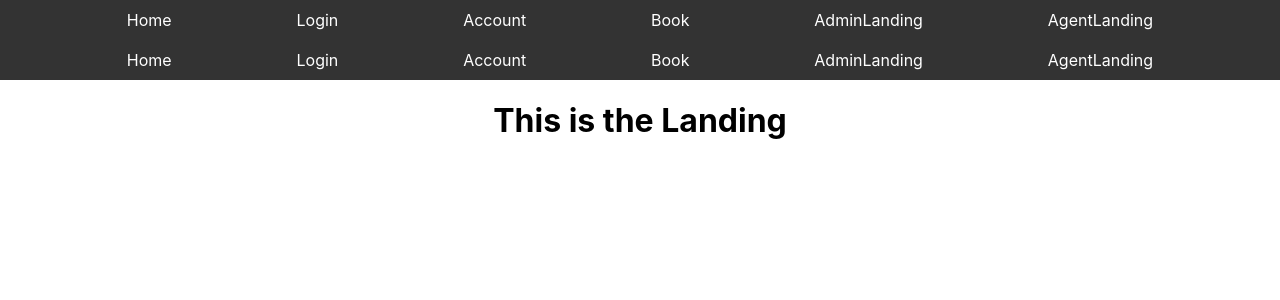
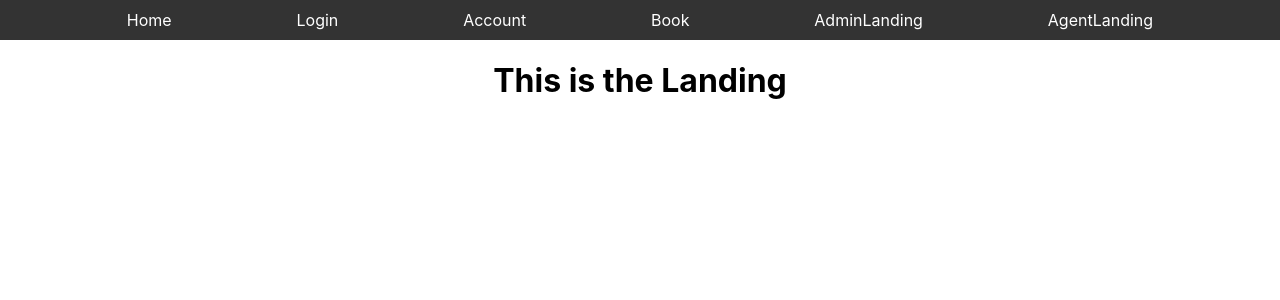
Before and after one commit to TheKenDoll/480TermProject, a React (Create React App) app in the folder frontend/flight-reservation-app/: page / in a window 1280 px wide. Shown: the top 300 px of the page. Built offline with nearby package versions, Linux system fonts and the light colour scheme.

Commit message:
fixed bug from pull

```diff
--- a/frontend/flight-reservation-app/src/App.js
+++ b/frontend/flight-reservation-app/src/App.js
@@ -35,7 +35,6 @@ const App = () => {
 
           <Route path="/login" element={<Login />} />
           <Route path="/book" element={<Book />} />
-          <Route path="/" element={<Layout />}>
             <Route index element={<Landing />} />
             <Route path="/login" element={<Login />} />
             <Route path="/account" element={<Account />} />
@@ -45,7 +44,6 @@ const App = () => {
             <Route path="/crewedit" element={<CrewEdit />} />
             <Route path="/aircraftedit" element={<AircraftEdit />} />
             <Route path="/agent" element={<AgentLanding />} />
-          </Route>
         </Routes>
       </Router>
     </div>
```
